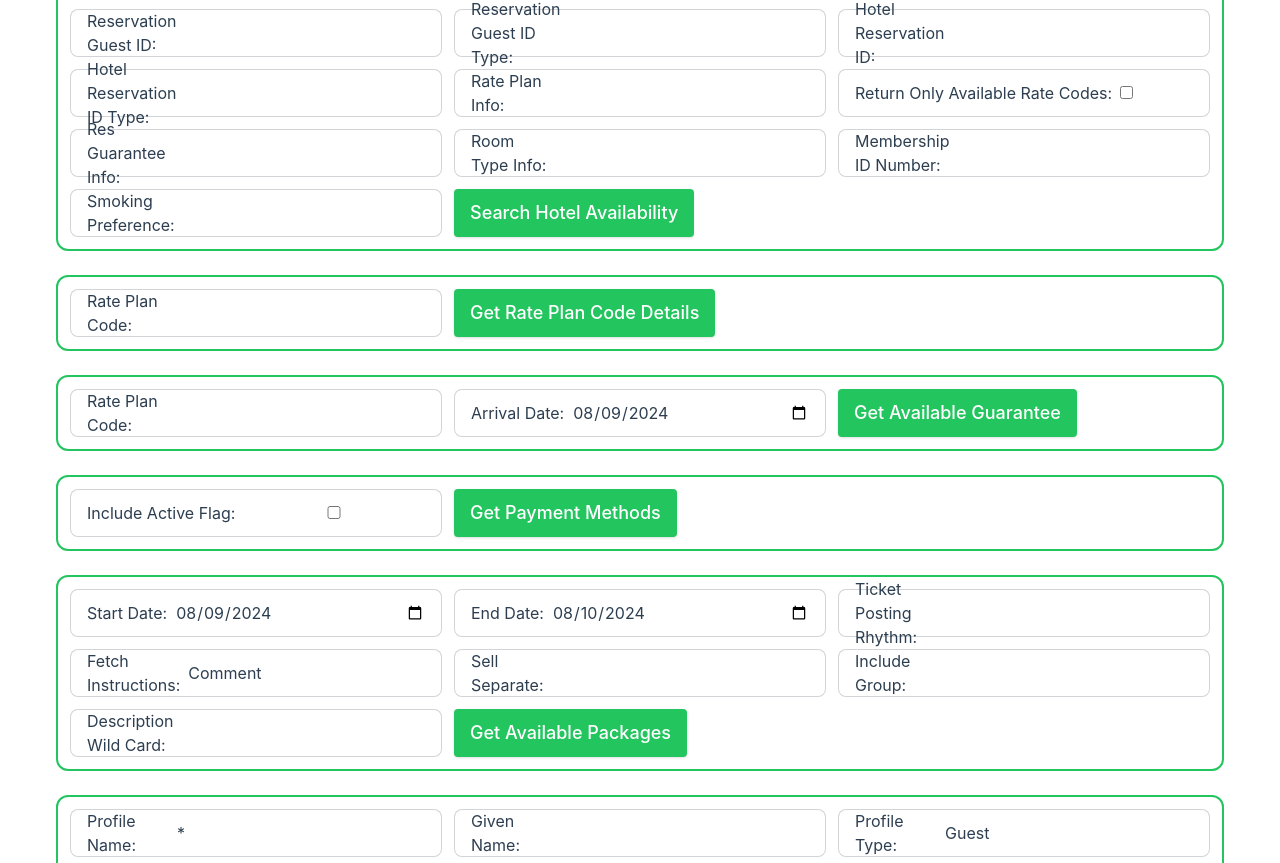
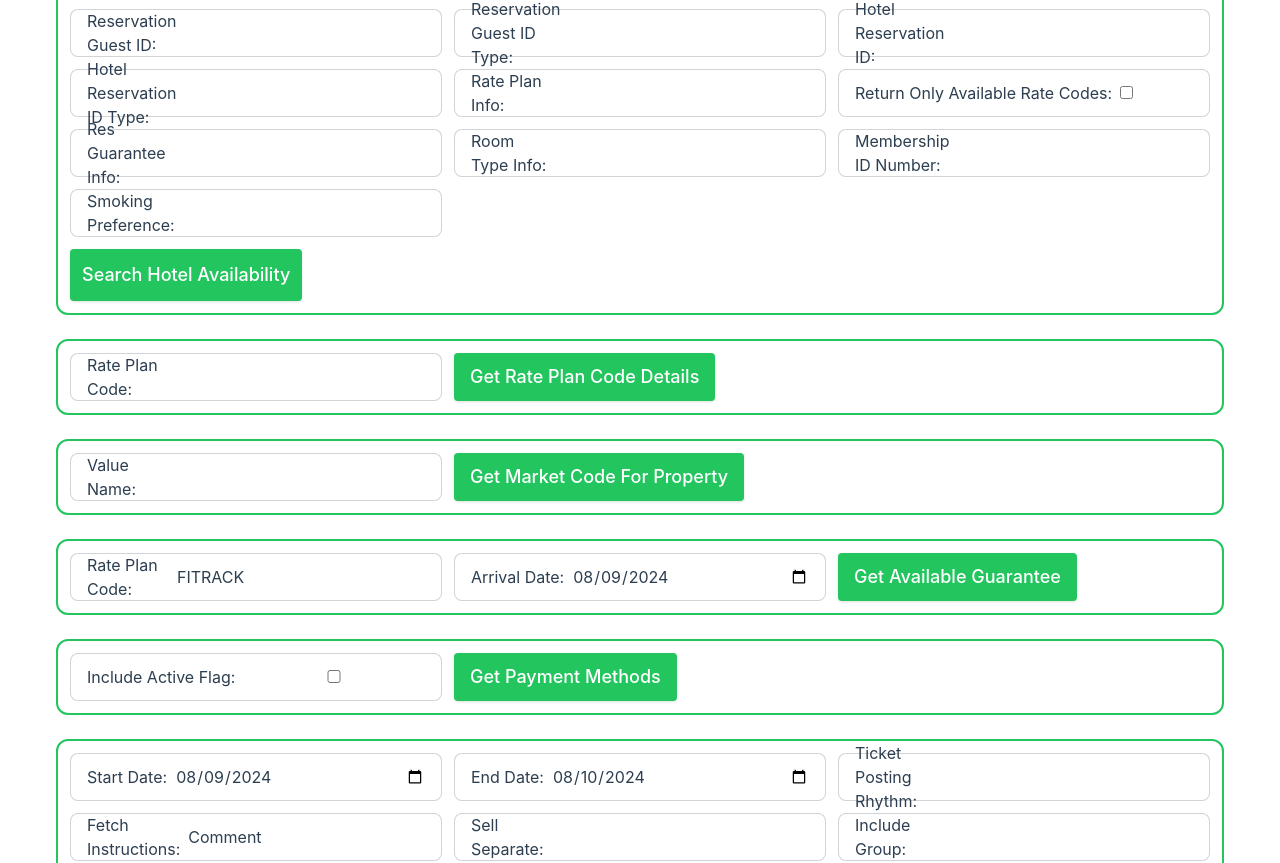
Before and after one commit to anggawidiarta/OHIP-API, a Vue app: page / in a window 1280 px wide. Shown: the part 908-1771 px from the top of the page. Built offline with nearby package versions, Linux system fonts and the light colour scheme; no server answers; what vue3-json-viewer would draw is missing.

Commit message:
refactor: tidy up

```diff
--- a/src/views/HomeView.vue
+++ b/src/views/HomeView.vue
@@ -2,9 +2,12 @@
 <script setup>
 import { ref, watch } from "vue";
 import { JsonViewer } from "vue3-json-viewer";
-import axios from "axios";
+import JsonViewerComponent from "@/components/JsonViewerComponent.vue";
+import HeaderComponent from "@/components/HeaderComponent.vue";
+import FormComponent from "@/components/FormComponent.vue";
 
 import { useApisStore } from "@/stores/api";
+import { RouterLink } from "vue-router";
 
 const store = useApisStore();
 </script>
@@ -13,26 +16,7 @@ const store = useApisStore();
   <div class="flex flex-wrap">
     <div class="mb-10 w-full">
       <div class="container mx-auto h-full sm:p-10">
-        <nav class="flex justify-between items-center px-4">
-          <div class="text-4xl font-bold">
-            OHIP Test - Get Access Token<span class="text-green-700">.</span>
-          </div>
-          <div>
-            <svg
-              xmlns="http://www.w3.org/2000/svg"
-              width="36px"
-              height="36px"
-              viewBox="0 0 16 16"
-            >
-              <path
-                fill="currentColor"
-                class="hover:fill-green-500"
-                fill-rule="evenodd"
-                d="M12.667 6.542A3.208 3.208 0 0 1 8.86 9.694l-.438.492a.44.44 0 0 1-.327.147h-.678v.73a.437.437 0 0 1-.438.437H6.25v.73a.437.437 0 0 1-.437.437H3.77a.437.437 0 0 1-.438-.438v-1.423a.44.44 0 0 1 .128-.31l2.95-2.949a3.208 3.208 0 0 1 3.047-4.214a3.2 3.2 0 0 1 3.209 3.209m-3.209-.875a.875.875 0 1 0 1.75 0a.875.875 0 0 0-1.75 0"
-              />
-            </svg>
-          </div>
-        </nav>
+        <HeaderComponent />
         <header class="container px-4 mt-10 lg:flex lg:mt-16">
           <div class="w-full">
             <h1 class="text-4xl font-bold capitalize lg:text-6xl">
@@ -57,9 +41,13 @@ const store = useApisStore();
             </p>
             <div class="flex flex-col gap-6 w-full">
               <!-- #region getHotelAvailability -->
-              <form
-                @submit.prevent="store.getHotelAvailability"
-                class="grid grid-cols-1 gap-3 p-3 rounded-xl border-2 border-green-500 lg:grid-cols-2 xl:grid-cols-3"
+              <FormComponent
+                formClass="grid grid-cols-1 gap-3 p-3 rounded-xl border-2 border-green-500 lg:grid-cols-2 xl:grid-cols-3"
+                buttonClass="p-3 text-lg font-medium text-white col-span-full bg-green-500 rounded shadow w-fit"
+                buttonText="Search Hotel Availability"
+                :errorMessage="store.errorMessage"
+                :successMessage="store.successMessage"
+                @submit="store.getHotelAvailability"
               >
                 <label class="flex gap-2 items-center input input-bordered">
                   Start Date:
@@ -335,13 +323,7 @@ const store = useApisStore();
                     class="grow"
                   />
                 </label>
-                <button
-                  :disabled="!store.token ? true : false"
-                  class="px-4 py-2 text-lg font-medium text-white bg-green-500 rounded shadow w-fit"
-                >
-                  Search Hotel Availability
-                </button>
-              </form>
+              </FormComponent>
               <!-- #endregion -->
 
               <!-- #region getRatePlanDetail -->
@@ -367,6 +349,35 @@ const store = useApisStore();
               </form>
               <!-- #endregion -->
 
+              <!-- #region getMarketCodeForProperty -->
+              <form
+                @submit.prevent="store.getMarketCodes"
+                class="grid grid-cols-1 gap-3 p-3 rounded-xl border-2 border-green-500 lg:grid-cols-3"
+              >
+                <label class="flex gap-2 items-center input input-bordered">
+                  Value Name:
+                  <input
+                    type="text"
+                    v-model="store.valueName"
+                    class="grow"
+                    required
+                  />
+                </label>
+                <button
+                  :disabled="!store.token ? true : false"
+                  class="px-4 py-2 text-lg font-medium text-white bg-green-500 rounded shadow w-fit"
+                >
+                  Get Market Code For Property
+                </button>
+                <p
+                  v-if="store.errorMarketCodeMessage"
+                  class="col-span-full font-bold capitalize text-red-500 text-end"
+                >
+                  {{ store.errorMarketCodeMessage }}
+                </p>
+              </form>
+              <!-- #endregion -->
+
               <!-- #region getAvailableGuanranteeCodes  -->
               <form
                 @submit.prevent="store.getAvailableGuarantee"
@@ -375,7 +386,7 @@ const store = useApisStore();
                 <label class="flex gap-2 items-center input input-bordered">
                   Rate Plan Code:
                   <input
-                    type="number"
+                    type="text"
                     v-model="store.params.ratePlanCode"
                     class="grow"
                     required
@@ -808,9 +819,9 @@ const store = useApisStore();
               <!-- #region updateReservation -->
               <form
                 @submit.prevent="store.putReservation"
-                class="grid grid-cols-2 gap-4 items-center p-4 rounded-xl border-2 border-green-500"
+                class="grid grid-cols-2 lg:grid-cols-3 gap-4 items-center p-4 rounded-xl border-2 border-green-500"
               >
-                <h3 class="col-span-2 text-xl font-semibold">
+                <h3 class="col-span-full text-xl font-semibold">
                   Update Reservation
                 </h3>
                 <label class="flex gap-2 items-center input input-bordered">
@@ -860,6 +871,20 @@ const store = useApisStore();
                 </p>
               </form>
               <!-- #endregion -->
+
+              <!-- #region getLovNames -->
+              <form
+                @submit.prevent="store.getLovNames"
+                class="grid grid-cols-1 gap-3 p-3 rounded-xl border-2 border-green-500 lg:grid-cols-3"
+              >
+                <button
+                  :disabled="!store.token"
+                  class="px-4 py-2 text-lg font-medium text-white bg-green-500 rounded shadow w-fit"
+                >
+                  Get List of Values
+                </button>
+              </form>
+              <!-- #endregion -->
             </div>
           </div>
         </header>
@@ -872,26 +897,11 @@ const store = useApisStore();
         alt="Leafs"
         class="object-cover w-full h-24"
       />
-      <div v-else class="p-5">
-        <JsonViewer
-          :value="store.token"
-          copyable
-          expandable
-          boxed
-          sort
-          theme="jv-dark"
-        />
-      </div>
-      <div v-if="store.jsonData && store.token" class="p-3">
-        <JsonViewer
-          :value="store.jsonData"
-          copyable
-          expandable
-          boxed
-          sort
-          theme="jv-dark"
-        />
-      </div>
+      <JsonViewerComponent v-if="store.token" :data="store.token" />
+      <JsonViewerComponent
+        v-if="store.jsonData && store.token"
+        :data="store.jsonData"
+      />
     </div>
   </div>
 </template>
```
